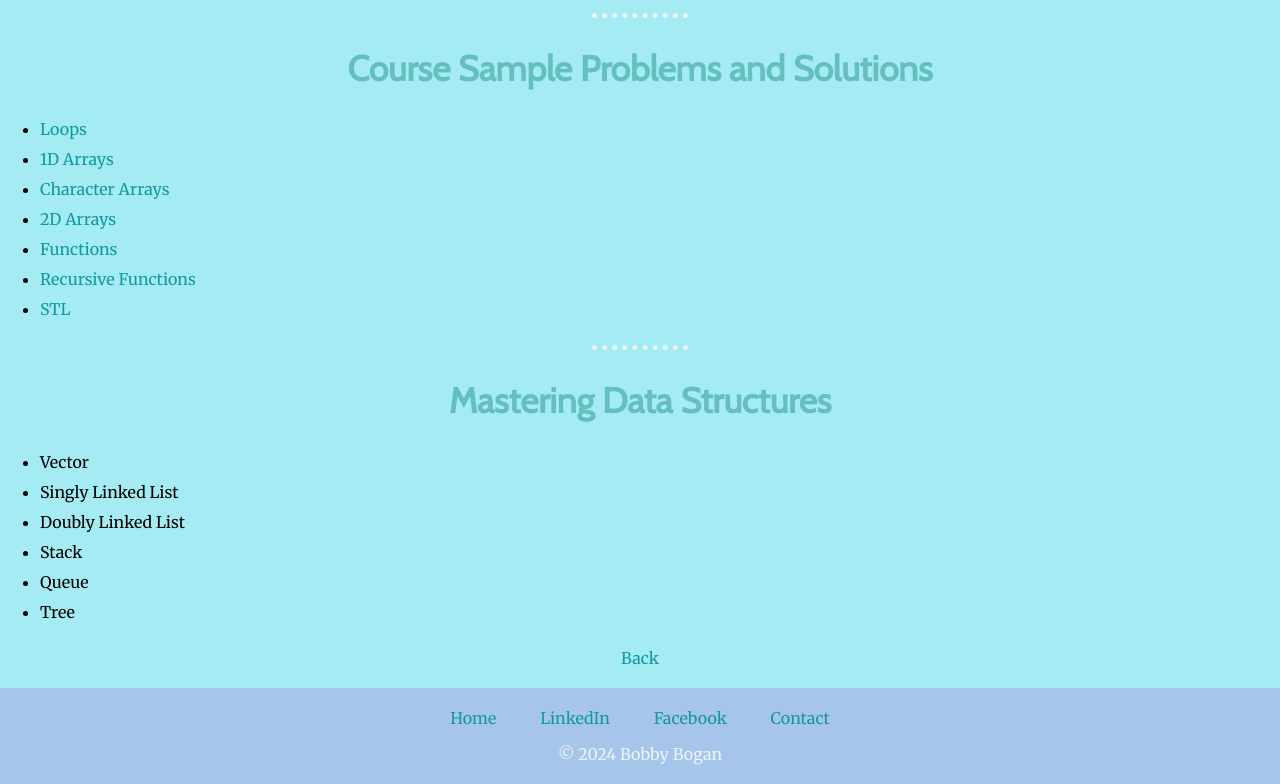
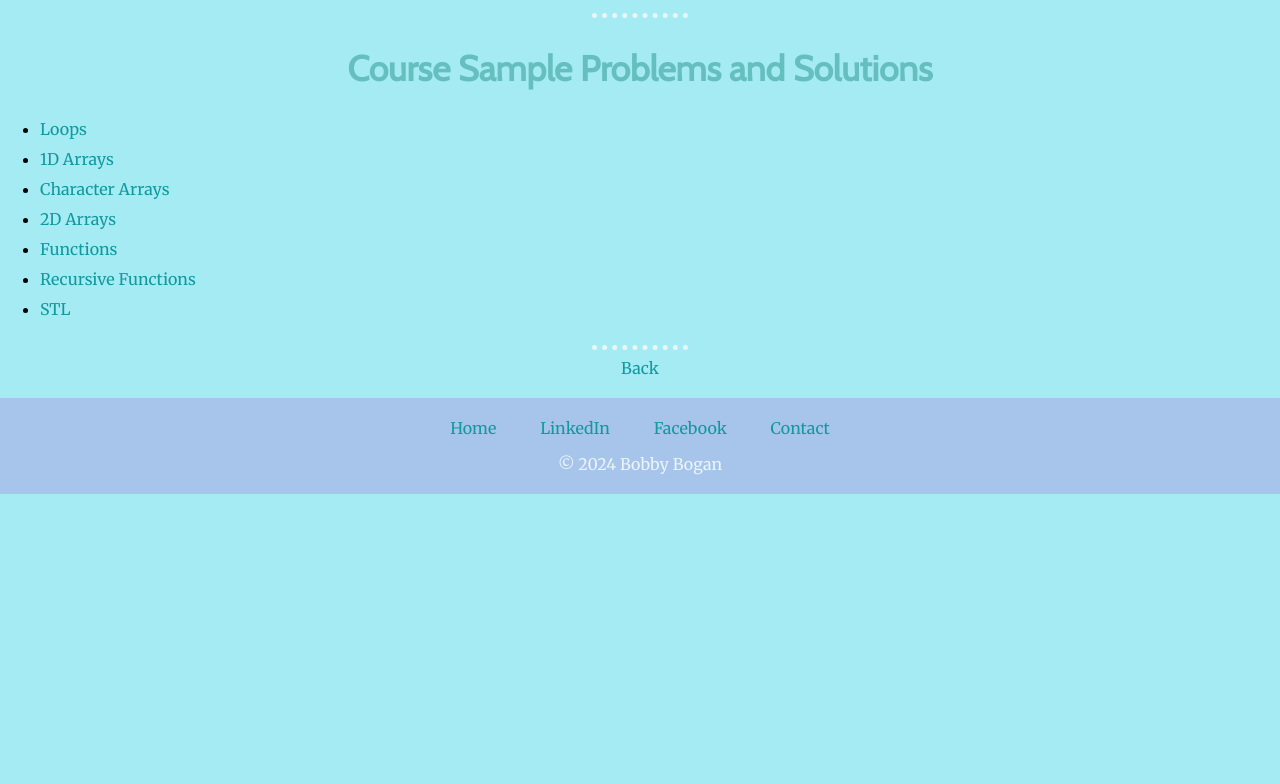
Before and after one commit to rabogan/Resume, a plain HTML site: page cpluspluslearningjourney.html in a window 1280 px wide. Shown: the part 845-1629 px from the top of the page. After the commit the page ends 1339 px from the top, so only its background shows below. Drawn offline with nearby package versions, Linux system fonts and the light colour scheme.

Commit message:
Update cpluspluslearningjourney.html

```diff
--- a/cpluspluslearningjourney.html
+++ b/cpluspluslearningjourney.html
@@ -47,16 +47,6 @@
     </ul>
 
     <hr>
-    <a href="DataStructures\datastructurehome.html"><h2>Mastering Data Structures</h2></a>
-    <ul>
-      <li>Vector</li>
-      <li>Singly Linked List</li>
-      <li>Doubly Linked List</li>
-      <li>Stack</li>
-      <li>Queue</li>
-      <li>Tree</li>
-    </ul>
-
     <a href="index.html">Back</a>
   </div>
   <div class="bottom" style="text-align:center">
```
